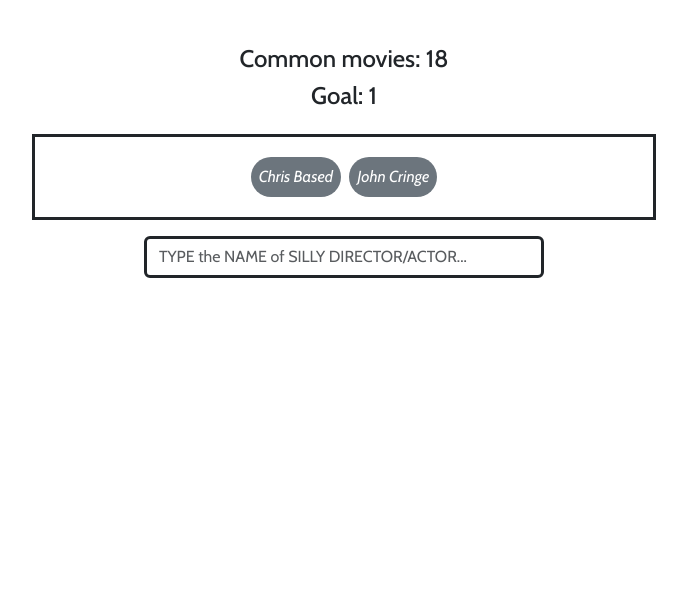
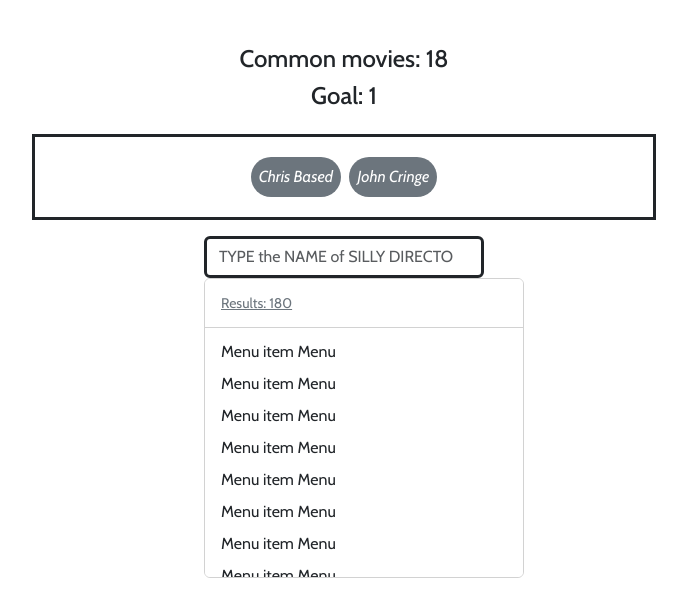
Before and after one commit to tipx2/moviebuff, a website: page index.html in a window 1280 px wide. Shown: the part 152-768 px from the top of the page, without its empty margins (296-983 px from the left). Drawn offline with nearby package versions, Linux system fonts and the light colour scheme.

Commit message:
set up the dropdown. need to do api next

```diff
--- a/index.html
+++ b/index.html
@@ -14,7 +14,6 @@
 
   <body>
     <div class="container-fluid p-3">
-
           <h1 class="text-center display-1 fw-bold">MOVIE BUFF</h1>
           <h4 class="text-center text-secondary">Day 1</h4>
 
@@ -28,16 +27,31 @@
             <div class="rounded-5 bg-secondary text-white w-auto p-2 m-1 fst-italic">John Cringe</div>
           </div>
 
-          <div class="container w-50">
-            <div class="container">
-              <div class="container w-75 p-3">
-                <form class="form-inline">
-                  <input class="form-control border border-3 border-dark" type="search" placeholder="TYPE the NAME of SILLY DIRECTOR/ACTOR...">
-                </form>
-              </div>
-            </div>
+          <div class="container w-25 p-3">
+            <form class="form-inline">
+              <input class="form-control border border-3 border-dark" type="search" placeholder="TYPE the NAME of SILLY DIRECTOR/ACTOR...">
+            </form>
 
-          </div>
+
+            <ul class="dropdown-menu show w-25">
+              <li><span class="dropdown-item-text text-secondary"><small><u>Results: 180</u></small></span></li>
+              <li><hr class="dropdown-divider"></li>
+              <li><a class="dropdown-item" href="#">Menu item Menu</a></li>
+              <li><a class="dropdown-item" href="#">Menu item Menu</a></li>
+              <li><a class="dropdown-item" href="#">Menu item Menu</a></li>
+              <li><a class="dropdown-item" href="#">Menu item Menu</a></li>
+              <li><a class="dropdown-item" href="#">Menu item Menu</a></li>
+              <li><a class="dropdown-item" href="#">Menu item Menu</a></li>
+              <li><a class="dropdown-item" href="#">Menu item Menu</a></li>
+              <li><a class="dropdown-item" href="#">Menu item Menu</a></li>
+              <li><a class="dropdown-item" href="#">Menu item Menu</a></li>
+              <li><a class="dropdown-item" href="#">Menu item Menu</a></li>
+              <li><a class="dropdown-item" href="#">Menu item Menu</a></li>
+              <li><a class="dropdown-item" href="#">Menu item Menu</a></li>
+              <li><a class="dropdown-item" href="#">Menu item Menu</a></li>
+            </ul>
+
+        </div>
       </div>
   </body>
 </html>
--- a/main.scss
+++ b/main.scss
@@ -9,4 +9,9 @@ body {
   --bs-body-font-family: "Cabin";
 }
 
-@import "../node_modules/bootstrap/scss/bootstrap";
+.dropdown-menu {
+  max-height: 300px;
+  overflow-y: auto;
+}
+
+@import "node_modules/bootstrap/scss/bootstrap";
```
Also changed, not shown: main.css, 1 other file.
